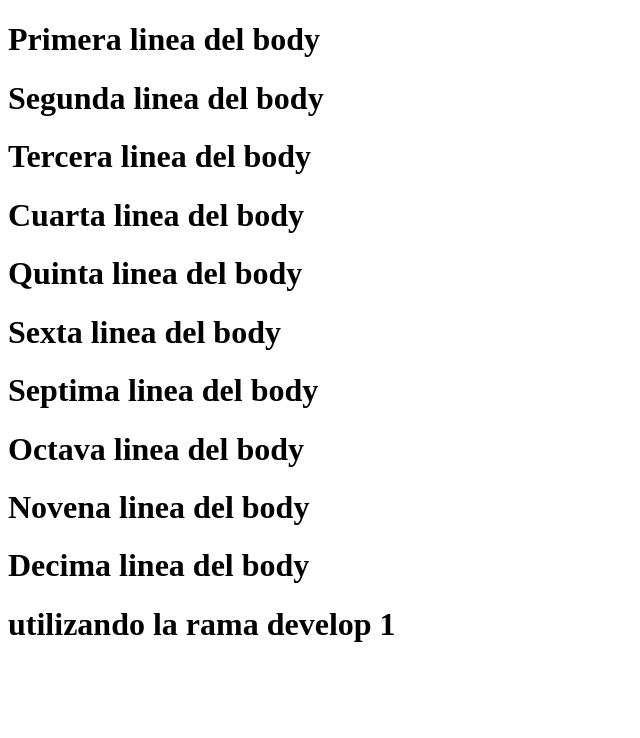
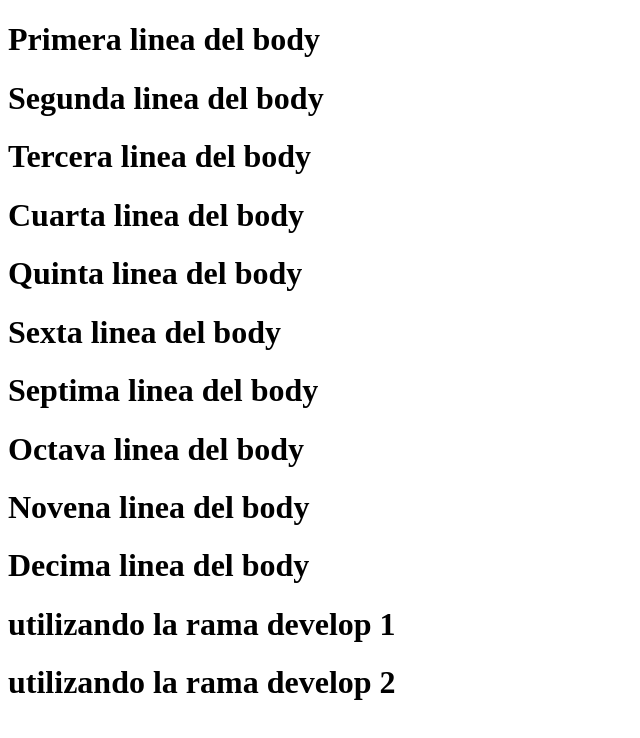
Before and after one commit to Jxbrrg/Carta, a plain HTML site: page Desktop/clase_git_juevess/index.html in a window 1280 px wide. Shown: the whole page, without its empty margins (0-640 px from the left). Drawn offline with Linux system fonts and the light colour scheme.

Commit message:
Develop 2

```diff
--- a/Desktop/clase_git_juevess/index.html
+++ b/Desktop/clase_git_juevess/index.html
@@ -17,5 +17,6 @@
    <h1>Novena linea del body</h1>
    <h1>Decima linea del body</h1>
    <h1>utilizando  la rama develop 1</h1>
+   <h1>utilizando  la rama develop 2</h1>
 </body>
 </html>
```
